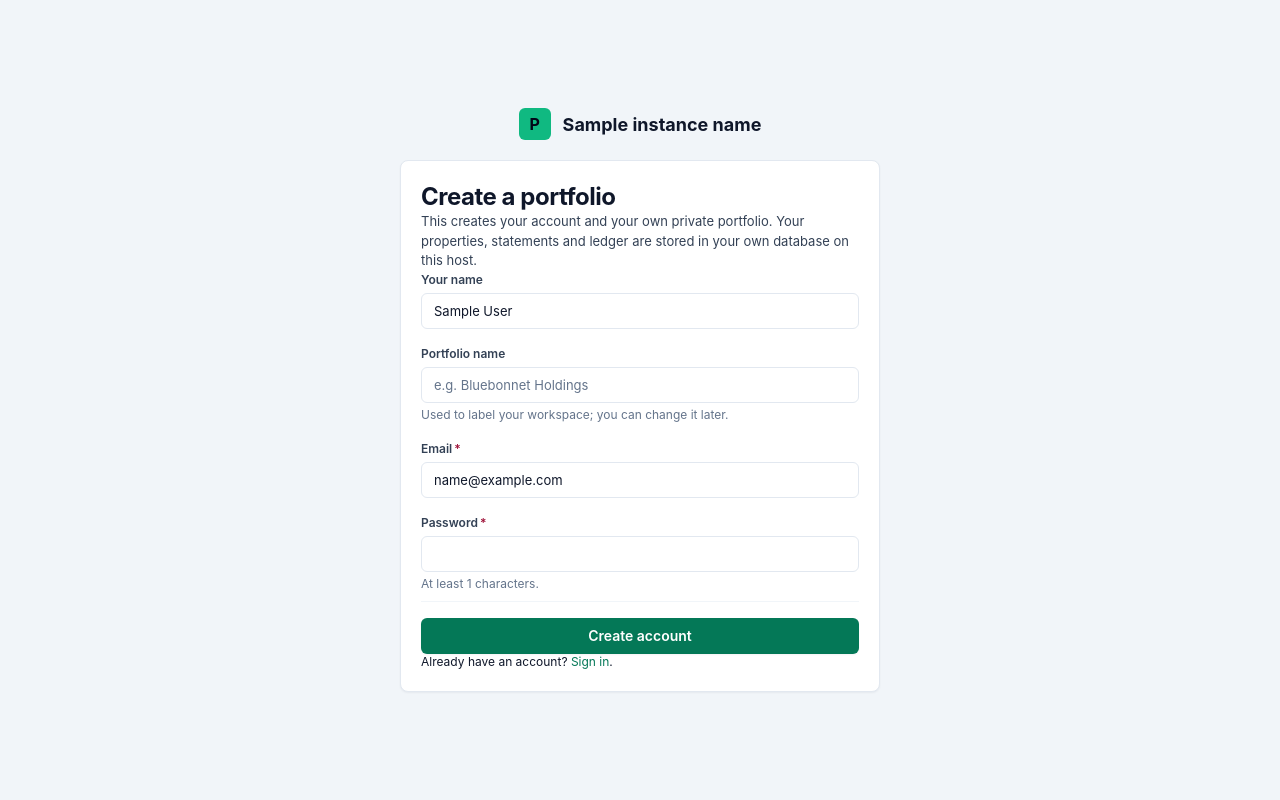
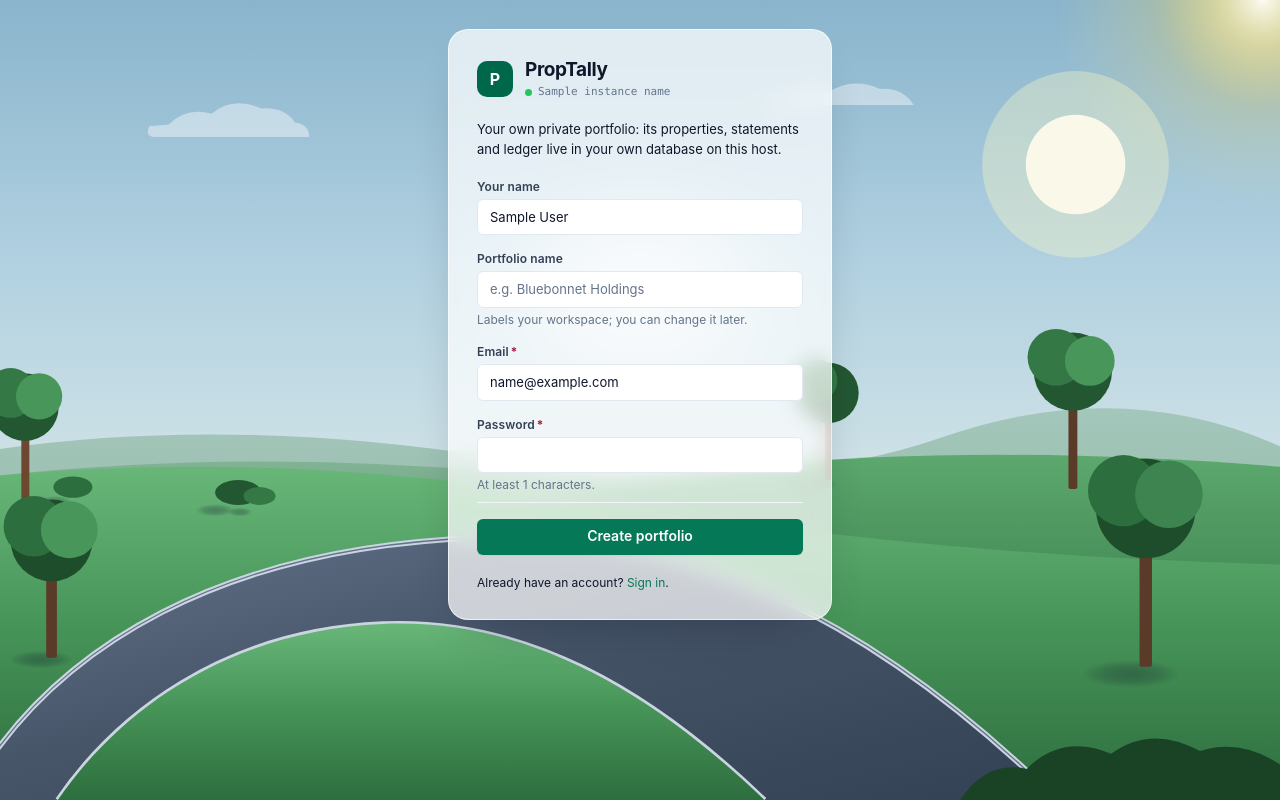
Before and after one commit to gauravssingh/proptally, a Python web app: template src/proptally/web/templates/register.html in a window 1280 px wide. Run offline with Jinja, Linux system fonts and the light colour scheme; the template is opened without the code that fills it: most values are stand-ins (such as "Sample title", 1, 10 or a date in 2020).

Commit message:
Onboarding: a portfolio invitation code, a calm scene, and spacing that holds
Three things, all on the screen that starts a portfolio.

**Only the people the operator invites can start one.** `PROPTALLY_PORTFOLIO_INVITE_CODE`
is a new operator knob: set it and `/auth/register` requires the code, compared in constant
time, before any account or portfolio is created. Unset, nothing changes — self-registration
is decided by `registration_is_open` exactly as before, which is how a fresh self-hosted
instance stays bootstrappable and why the existing suite is untouched (338 pass). The wrong
code, or none, is refused with the reason; a mistyped code is never echoed back.

**The register page carries the sign-in scene, calmed.** It now uses the same shell as
login.html instead of a plain centred card, with a derived variant of the artwork:
`register-calm.svg` drops the three highlighted properties, the background houses, the
driveway and road cars, both leaf groups, the kite, the bird flock and the location pins —
and, because the file is loaded as an `<img>` and its motion cannot be reached from the page,
the variant carries its own rule that nothing in it moves (`ptBirds`, `ptCloudDrift`,
`ptDrive`, `ptKite`, `ptPinPulse`, `ptSunBreathe` all neutralised). 34.8 KB → 15.8 KB.

**The form's spacing is explicit.** `.auth-form` sets no vertical rhythm of its own, so the
brand row, the explanation, the form and the way back to sign-in were flush against each
other, and the screen-reader heading — a clipped 1px element in the flow — ate a stack gap.
The block is now one `pt-stack-5` (measured: 20px between each), the heading sits in the
brand row where it costs nothing, and the fields keep their 16px rhythm.

Verified live: no code refused, wrong code refused, right code accepted and then cleaned up
(users and tenants back to empty); the page renders with all six fields.

```diff
--- a/src/proptally/web/templates/register.html
+++ b/src/proptally/web/templates/register.html
@@ -1,14 +1,49 @@
 {% extends "auth_base.html" %}
 {% block title %}Create a portfolio — PropTally{% endblock %}
-{% block card %}
-{{ ui.card_open() }}
-<h1>Create a portfolio</h1>
-<p class="pt-fs-supporting pt-text-secondary">
-    This creates your account and your own private portfolio. Your properties,
-    statements and ledger are stored in your own database on this host.
+
+{# ---------------------------------------------------------------------------
+   The first thing somebody sees, so it carries the same scene as sign-in — but the calm
+   variant of the artwork: no houses, no car, no leaves, no kite, no pins, and the artwork's
+   own rule that nothing in it moves.
+
+   Same shell as login.html (`.auth-root` / `.auth-scene` / `.auth-panel` / `.auth-form`),
+   one pane instead of sign-in's three. `.auth-form` sets no vertical rhythm of its own, so
+   the block carries one explicitly: brand, what this is, the form, and the way back to
+   sign-in are one stack. The heading is screen-reader structure only and lives inside the
+   brand row, where a clipped 1px element costs nothing instead of eating a stack gap.
+   --------------------------------------------------------------------------- #}
+
+{% block shell %}
+<div class="auth-root relative h-screen w-screen overflow-hidden">
+    <img class="auth-scene absolute inset-0 w-full h-full object-cover z-0"
+         src="/static/img/register-calm.svg" alt="">
+
+    <div class="auth-panel w-full z-10">
+        <div class="auth-form">
+            <div class="pt-stack-5">
+
+                <div class="flex items-center gap-3">
+                    <span class="auth-mark">P</span>
+                    <span>
+                        <span class="block auth-wordmark font-bold text-slate-900">PropTally</span>
+                        {% if instance_name != "PropTally" %}
+                        <span class="auth-instance">
+                            <span class="auth-instance__dot" aria-hidden="true"></span>
+                            {{ instance_name }}
+                        </span>
+                        {% endif %}
+                    </span>
+                    <h1 class="pt-sr-only" tabindex="-1">Create a portfolio</h1>
+                </div>
+
+                <p class="pt-fs-supporting">
+                    Your own private portfolio: its properties, statements and ledger live in
+                    your own database on this host.
                 </p>
 
-{% if error %}{{ ui.alert(variant="error", title="Could not create your portfolio", text=error) }}{% endif %}
+                {% if error %}
+                {{ ui.alert(variant="error", title="Could not create your portfolio", text=error) }}
+                {% endif %}
 
                 <form method="post" action="/auth/register">
                     <input type="hidden" name="csrf_token" value="{{ csrf_token }}">
@@ -17,20 +52,32 @@
                                          extra='autocomplete="name"') }}
                         {{ ui.text_field("portfolio_name", "Portfolio name", value=portfolio_name or "",
                                          placeholder="e.g. Bluebonnet Holdings",
-                         help="Used to label your workspace; you can change it later.") }}
+                                         help="Labels your workspace; you can change it later.") }}
                         {{ ui.text_field("email", "Email", value=email or "", type="email", required=true,
                                          extra='autocomplete="username"') }}
                         {{ ui.text_field("password", "Password", type="password", required=true,
                                          extra='autocomplete="new-password"',
                                          help="At least " ~ min_password_length ~ " characters.") }}
+
+                        {# Asked for last: it is permission to be here, not information about you.
+                           Never echoed back — a mistyped code is retyped, not repeated on screen. #}
+                        {% if portfolio_code_required %}
+                        {{ ui.text_field("portfolio_code", "Portfolio invitation code", required=true,
+                                         extra='autocomplete="off" spellcheck="false"',
+                                         help="Given to you by whoever runs this instance.") }}
+                        {% endif %}
+
                         <div class="pt-form-actions">
-            {{ ui.btn("Create account", variant="primary", type="submit", block=true) }}
+                            {{ ui.btn("Create portfolio", variant="primary", type="submit", block=true) }}
                         </div>
                     </div>
                 </form>
 
-<div class="pt-stack pt-gap-2 pt-fs-caption">
-    <span>Already have an account? <a href="/auth/login">Sign in</a>.</span>
+                <p class="pt-fs-caption">
+                    Already have an account? <a href="/auth/login">Sign in</a>.
+                </p>
             </div>
-{{ ui.card_close() }}
+        </div>
+    </div>
+</div>
 {% endblock %}
```
Also changed, not shown: src/proptally/web/auth.py (+20 -0 lines), src/proptally/web/routes/auth.py (+12 -2 lines), src/proptally/web/static/img/register-calm.svg (added). Lines whose indentation alone changed are shown as unchanged.
